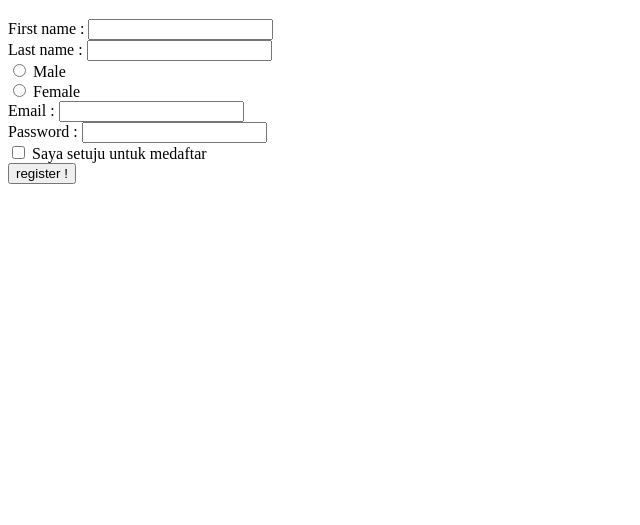
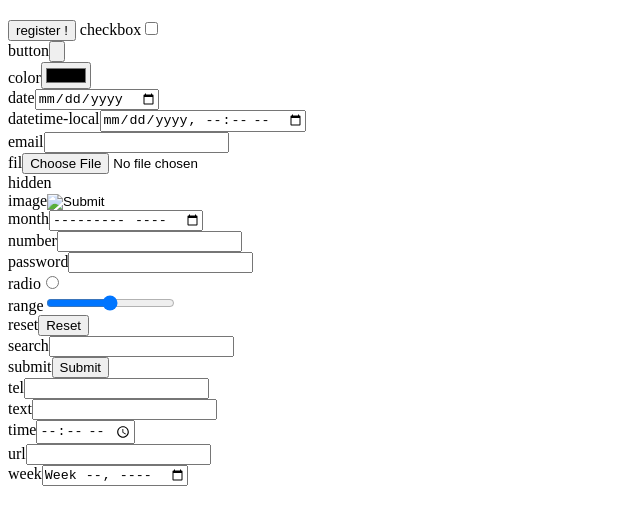
Before and after one commit to Bayuirawan-git/pemrograman-web1, a plain HTML site: page learn-form.html in a window 1280 px wide. Shown: the part 87-612 px from the top of the page, without its empty margins (0-640 px from the left). Drawn offline with Linux system fonts and the light colour scheme.

Commit message:
mengubah informasi register

```diff
--- a/learn-form.html
+++ b/learn-form.html
@@ -7,25 +7,29 @@
         <h1> Learn form </h1>
 
         <form action="">
-            <label for="">First name :</label>
-            <input type="text" name="firstName"><br>
-            <label for="">Last name :</label>
-            <input type="text" name="lastname"><br>
-
-            <input type="radio" id="male" name="gender" value="male">
-            <label for="male">Male</label><br>
-            <input type="radio" id="female" name="gender" value="female">
-            <label for="female">Female</label><br>
-
-            <label for="">Email    :</label>
-            <input type="email" name="email"><br>
-            <label for="">Password :</label>
-            <input type="password" name="password"><br>
-
-            <input type="checkbox" name="agreement" id="agreement" value="agree">
-            <label for="">Saya setuju untuk medaftar</label><br>
-
             <input type="submit" value="register !" >
+            <label for="">checkbox</label><input type="checkbox"><br>
+            <label for="">button</label><input type="button"><br>
+            <label for="">color</label><input type="color"><br>
+            <label for="">date</label><input type="date"><br>
+            <label for="">datetime-local</label><input type="datetime-local"><br>
+            <label for="">email</label><input type="email"><br>
+            <label for="">fil</elabel><input type="file"><br>
+            <label for="">hidden</label><input type="hidden"><br>
+            <label for="">image</label><input type="image"><br>
+            <label for="">month</label><input type="month"><br>
+            <label for="">number</label><input type="number"><br>
+            <label for="">password</label><input type="password"><br>
+            <label for="">radio</label><input type="radio"><br>
+            <label for="">range</label><input type="range"><br>
+            <label for="">reset</label><input type="reset"><br>
+            <label for="">search</label><input type="search"><br>
+            <label for="">submit</label><input type="submit"><br>
+            <label for="">tel</label><input type="tel"><br>
+            <label for="">text</label><input type="text"><br>
+            <label for="">time</label><input type="time"><br>
+            <label for="">url</label><input type="url"><br>
+            <label for="">week</label><input type="week"><br>
         </form>
     </body>
 </html>
```
Also changed, not shown: index.html (+1 -0 lines), register.html (+16 -4 lines).
